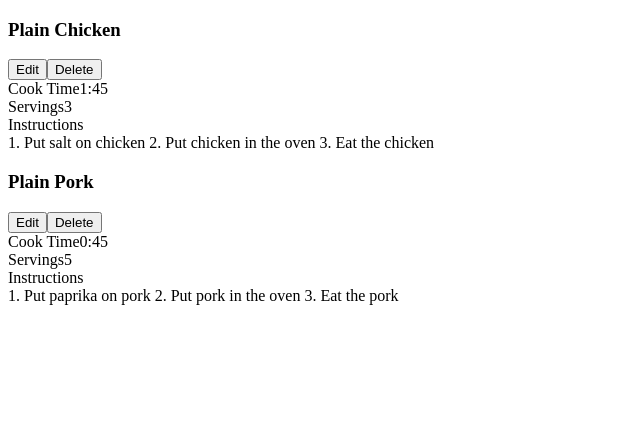
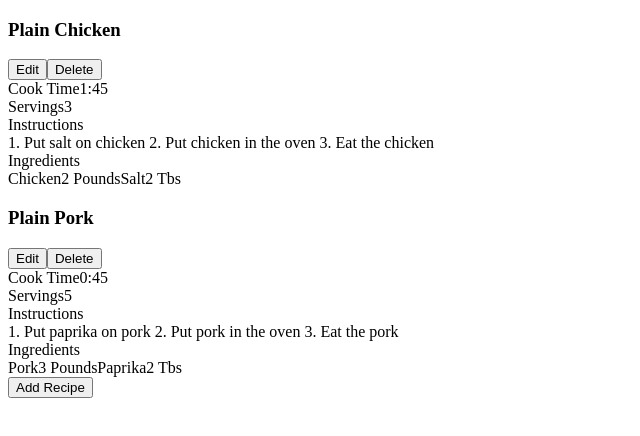
Before and after one commit to juliasut/Cooking-With-React, a React (Create React App) app: page / in a window 1280 px wide. Shown: the top 436 px of the page, without its empty margins (0-640 px from the left). Built offline with nearby package versions, Linux system fonts and the light colour scheme.

Commit message:
Setup jsx for a recipe

```diff
--- a/src/App.js
+++ b/src/App.js
@@ -15,14 +15,38 @@
     name: 'Plain Chicken',
     servings: 3,
     cookTime: '1:45',
-    instructions: "1. Put salt on chicken\n2. Put chicken in the oven\n3. Eat the chicken"
+    instructions: "1. Put salt on chicken\n2. Put chicken in the oven\n3. Eat the chicken",
+    ingredients: [
+      {
+        id: 1,
+        name: "Chicken",
+        amount: "2 Pounds",
+      },
+      {
+        id: 2,
+        name: "Salt",
+        amount: "2 Tbs",
+      }
+    ]
   },
   {
     id: 2,
     name: 'Plain Pork',
     servings: 5,
     cookTime: '0:45',
-    instructions: "1. Put paprika on pork\n2. Put pork in the oven\n3. Eat the pork"
+    instructions: "1. Put paprika on pork\n2. Put pork in the oven\n3. Eat the pork",
+    ingredients: [
+      {
+        id: 1,
+        name: "Pork",
+        amount: "3 Pounds",
+      },
+      {
+        id: 2,
+        name: "Paprika",
+        amount: "2 Tbs",
+      }
+    ]
   }
 ]
 
--- /dev/null
+++ b/src/Ingredient.js
@@ -0,0 +1,10 @@
+import React from 'react';
+
+export default function Ingredient({ name, amount }) {
+  return (
+    <>
+      <span>{name}</span>
+      <span>{amount}</span>
+    </>
+  )
+}
--- /dev/null
+++ b/src/IngredientList.js
@@ -0,0 +1,13 @@
+import React from 'react';
+import Ingredient from './Ingredient';
+
+export default function IngredientList({ingredients}) {
+  const ingredientElements = ingredients.map(ingredient => {
+    return <Ingredient key={ingredient.id} {...ingredient}/>
+  })
+  return (
+    <div>
+      {ingredientElements}
+    </div>
+  )
+}
--- a/src/Recipe.js
+++ b/src/Recipe.js
@@ -1,7 +1,8 @@
 import React from 'react';
+import IngredientList from './IngredientList';
 
 export default function Recipe(props) {
-  const { name, cookTime, servings, instructions } = props;
+  const { name, cookTime, servings, instructions, ingredients } = props;
   return (
     <div>
       <div>
@@ -23,6 +24,12 @@
         <span>Instructions</span>
         <div>{instructions}</div>
       </div>
+      <div>
+        <span>Ingredients</span>
+        <div>
+          <IngredientList ingredients={ingredients} />
+          </div>
+      </div>
     </div>
   );
 }
--- a/src/RecipeList.js
+++ b/src/RecipeList.js
@@ -3,10 +3,13 @@
 
 export default function RecipeList({ recipes }) {
   return (
+    <>
     <div>
       {recipes.map((recipe) => {
         return <Recipe key={recipe.id} {...recipe} />;
       })}
     </div>
+    <button>Add Recipe</button>
+    </>
   );
 }
```
